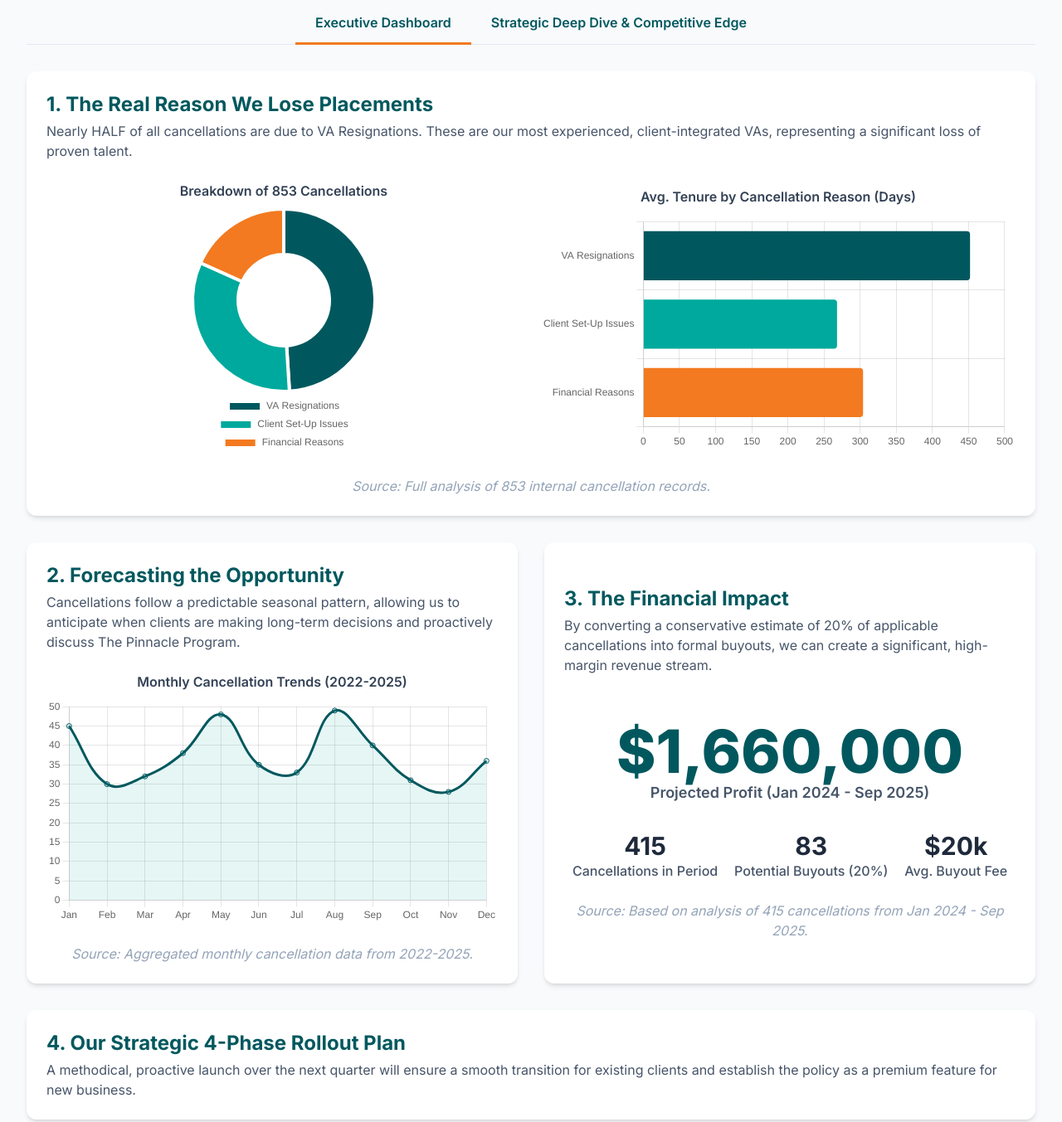
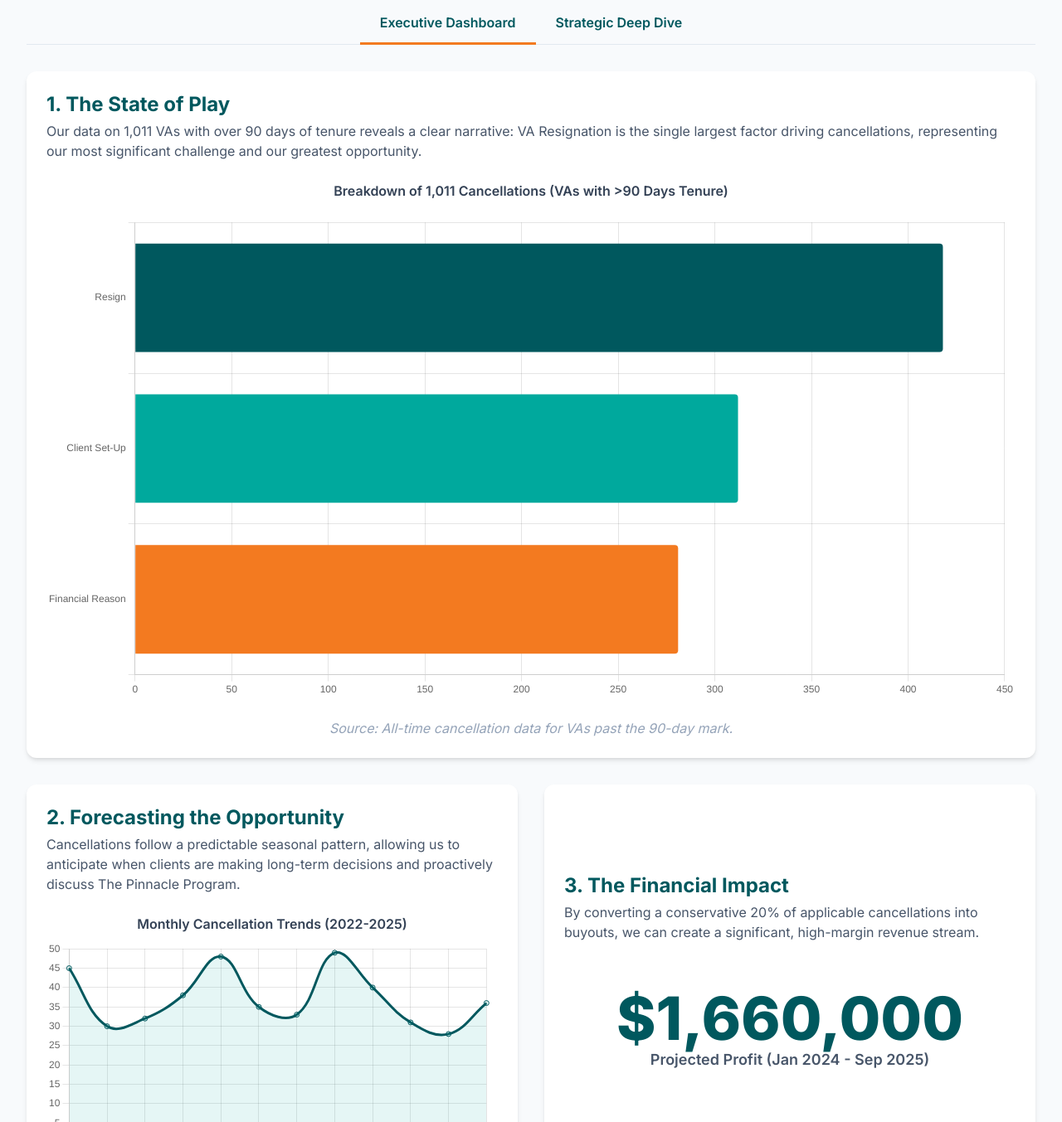
Before and after one commit to aprilmayseredrica-jpg/pinnacle-program-dashboard, a plain HTML site: page resignations.html in a window 1280 px wide. Shown: the part 145-1498 px from the top of the page at 83% size. Drawn offline with nearby package versions, Linux system fonts and the light colour scheme.

Commit message:
Update resignations.html

```diff
--- a/resignations.html
+++ b/resignations.html
@@ -17,30 +17,18 @@
         }
         body {
             font-family: 'Inter', sans-serif;
-            background-color: #f8fafc; /* slate-50 */
+            background-color: #f8fafc;
         }
-        .main-title {
-            color: #1e293b; /* slate-800 */
-        }
-        .subtitle {
-            color: #475569; /* slate-600 */
-        }
+        .main-title { color: #1e293b; }
+        .subtitle { color: #475569; }
         .card {
             background-color: white;
             border-radius: 0.75rem;
             box-shadow: 0 4px 6px -1px rgb(0 0 0 / 0.1), 0 2px 4px -2px rgb(0 0 0 / 0.1);
         }
-        .chart-title {
-            color: #334155; /* slate-700 */
-            font-weight: 600;
-        }
-        .details {
-             color: #475569; /* slate-600 */
-        }
-        .footer {
-            color: #94a3b8; /* slate-400 */
-            font-style: italic;
-        }
+        .chart-title { color: #334155; font-weight: 600; }
+        .details { color: #475569; }
+        .footer { color: #94a3b8; font-style: italic; }
         .mmm-primary { color: var(--mmm-teal-dark); }
         .mmm-secondary { color: var(--mmm-teal-light); }
         .mmm-accent { color: var(--mmm-orange); }
@@ -55,12 +43,8 @@
             color: var(--mmm-teal-dark);
             border-bottom-color: var(--mmm-orange);
         }
-        .tab-content {
-            display: none;
-        }
-        .tab-content.active {
-            display: block;
-        }
+        .tab-content { display: none; }
+        .tab-content.active { display: block; }
     </style>
 </head>
 <body class="p-4 sm:p-6 lg:p-8">
@@ -70,35 +54,25 @@
         <p class="mt-2 text-lg subtitle">A Data-Driven Strategy to Increase Revenue & Retention</p>
     </header>
 
-    <!-- Tab Navigation -->
     <div class="border-b border-slate-200 mb-8">
         <nav class="flex justify-center -mb-px">
             <button class="tab-button active" onclick="changeTab(event, 'mainDashboard')">Executive Dashboard</button>
-            <button class="tab-button" onclick="changeTab(event, 'resignationDeepDive')">Strategic Deep Dive & Competitive Edge</button>
+            <button class="tab-button" onclick="changeTab(event, 'resignationDeepDive')">Strategic Deep Dive</button>
         </nav>
     </div>
 
     <!-- Main Dashboard Content -->
     <div id="mainDashboard" class="tab-content active">
         <div class="grid grid-cols-1 lg:grid-cols-2 gap-8">
-            <!-- Infographic 1: The Core Problem -->
             <div class="card p-6 col-span-1 lg:col-span-2">
-                <h2 class="text-2xl font-bold main-title mb-1 mmm-primary">1. The Real Reason We Lose Placements</h2>
-                <p class="details mb-6">Nearly HALF of all cancellations are due to VA Resignations. These are our most experienced, client-integrated VAs, representing a significant loss of proven talent.</p>
-                <div class="grid grid-cols-1 md:grid-cols-2 gap-6 items-center">
-                    <div class="max-w-xs mx-auto">
-                        <h3 class="chart-title text-center mb-2">Breakdown of 853 Cancellations</h3>
+                <h2 class="text-2xl font-bold main-title mb-1 mmm-primary">1. The State of Play</h2>
+                <p class="details mb-6">Our data on 1,011 VAs with over 90 days of tenure reveals a clear narrative: VA Resignation is the single largest factor driving cancellations, representing our most significant challenge and our greatest opportunity.</p>
+                <div>
+                    <h3 class="chart-title text-center mb-4">Breakdown of 1,011 Cancellations (VAs with >90 Days Tenure)</h3>
                     <canvas id="cancellationReasonsChart"></canvas>
                 </div>
-                    <div>
-                        <h3 class="chart-title text-center mb-2">Avg. Tenure by Cancellation Reason (Days)</h3>
-                        <canvas id="tenureByReasonChart"></canvas>
+                <p class="footer text-center mt-6">Source: All-time cancellation data for VAs past the 90-day mark.</p>
             </div>
-                </div>
-                <p class="footer text-center mt-6">Source: Full analysis of 853 internal cancellation records.</p>
-            </div>
-
-            <!-- Infographic 2: Forecasting the Opportunity -->
             <div class="card p-6">
                 <h2 class="text-2xl font-bold main-title mb-1 mmm-primary">2. Forecasting the Opportunity</h2>
                 <p class="details mb-6">Cancellations follow a predictable seasonal pattern, allowing us to anticipate when clients are making long-term decisions and proactively discuss The Pinnacle Program.</p>
@@ -106,29 +80,14 @@
                      <h3 class="chart-title text-center mb-2">Monthly Cancellation Trends (2022-2025)</h3>
                     <canvas id="monthlyTrendsChart"></canvas>
                 </div>
-                <p class="footer text-center mt-6">Source: Aggregated monthly cancellation data from 2022-2025.</p>
             </div>
-
-            <!-- Infographic 3: The Financial Impact -->
             <div class="card p-6 flex flex-col justify-center">
                 <h2 class="text-2xl font-bold main-title mb-1 mmm-primary">3. The Financial Impact</h2>
-                <p class="details mb-6">By converting a conservative estimate of 20% of applicable cancellations into formal buyouts, we can create a significant, high-margin revenue stream.</p>
+                <p class="details mb-6">By converting a conservative 20% of applicable cancellations into buyouts, we can create a significant, high-margin revenue stream.</p>
                 <div class="text-center my-8">
                     <p class="text-6xl md:text-7xl font-extrabold mmm-primary">$1,660,000</p>
                     <p class="text-lg font-semibold subtitle">Projected Profit (Jan 2024 - Sep 2025)</p>
                 </div>
-                <div class="flex justify-around text-center">
-                    <div><p class="text-3xl font-bold main-title">415</p><p class="font-medium subtitle">Cancellations in Period</p></div>
-                    <div><p class="text-3xl font-bold main-title">83</p><p class="font-medium subtitle">Potential Buyouts (20%)</p></div>
-                    <div><p class="text-3xl font-bold main-title">$20k</p><p class="font-medium subtitle">Avg. Buyout Fee</p></div>
-                </div>
-                 <p class="footer text-center mt-6">Source: Based on analysis of 415 cancellations from Jan 2024 - Sep 2025.</p>
-            </div>
-
-            <!-- Infographic 4: The Rollout Plan -->
-             <div class="card p-6 col-span-1 lg:col-span-2">
-                <h2 class="text-2xl font-bold main-title mb-1 mmm-primary">4. Our Strategic 4-Phase Rollout Plan</h2>
-                <p class="details">A methodical, proactive launch over the next quarter will ensure a smooth transition for existing clients and establish the policy as a premium feature for new business.</p>
             </div>
         </div>
     </div>
@@ -138,53 +97,33 @@
         <div class="space-y-8">
             <div class="card p-8">
                 <h2 class="text-3xl font-bold main-title mb-2 mmm-primary">The Strategic Imperative: A Deep Dive into VA Resignations</h2>
-                <p class="details text-lg max-w-4xl">Our analysis of all 327 VA resignations reveals a clear and powerful story. The reasons VAs leave change dramatically with tenure. While early departures are a mix of preventable issues, long-term departures are a sign of success. These seasoned VAs are not leaving because they are unhappy; they are leaving because they are ready for the next step in their career—a step only the Pinnacle Program can provide. This is our single greatest opportunity to improve retention, increase revenue, and fulfill our brand promise.</p>
+                <p class="details text-lg max-w-4xl">This analysis focuses on the 418 VAs who resigned after 90 days. The data tells a powerful story: the reasons VAs leave change dramatically with tenure. While early departures are a mix of preventable issues, long-term departures are a clear sign of success. These seasoned VAs are not leaving because they are unhappy; they are leaving because they are ready for the next step in their career—a step only the Pinnacle Program can provide. This is our single greatest opportunity to improve retention, increase revenue, and fulfill our brand promise.</p>
             </div>
-            <div class="grid grid-cols-1 lg:grid-cols-2 gap-8">
-                 <div class="card p-6 text-center">
+
+            <div class="card p-6">
+                <h3 class="chart-title text-center mb-4">The Two Stories of VA Resignation: A Comparative Analysis</h3>
+                <div class="grid grid-cols-1 lg:grid-cols-2 gap-8 items-start">
+                    <!-- Less than 1 year -->
+                    <div class="text-center p-4 rounded-lg bg-slate-50">
                         <h3 class="text-xl font-bold main-title">Resignations Under 1 Year</h3>
-                    <p class="text-5xl font-bold mmm-secondary my-2">198 VAs</p>
-                    <p class="font-semibold subtitle">Average Tenure: 153 Days</p>
-                    <p class="details mt-2">Departures are often linked to specific, addressable issues like performance, attendance, or finding other local opportunities.</p>
+                        <p class="text-5xl font-bold mmm-secondary my-2">289 VAs</p>
+                        <canvas id="resignationsUnder365Chart"></canvas>
+                        <p class="details mt-4 text-left"><strong>The Narrative:</strong> Early-term resignations are a mix of preventable issues. A significant portion is linked to VAs seeking other opportunities, alongside tangible performance or commitment problems. This is where we can improve our screening and early support.</p>
                     </div>
-                <div class="card p-6 text-center">
+                    <!-- 1 year or more -->
+                    <div class="text-center p-4 rounded-lg bg-slate-50">
                          <h3 class="text-xl font-bold main-title">Resignations After 1 Year</h3>
                         <p class="text-5xl font-bold mmm-primary my-2">129 VAs</p>
-                    <p class="font-semibold subtitle">Average Tenure: 695 Days</p>
-                    <p class="details mt-2">Departures are overwhelmingly for reasons that suggest a desire for a direct-hire role, with minimal performance-related issues.</p>
+                        <canvas id="resignationsOver365Chart"></canvas>
+                        <p class="details mt-4 text-left"><strong>The Narrative:</strong> The story flips completely for long-term VAs. Negative performance issues become statistically insignificant. The overwhelming drivers are "Better Opportunities" and uncategorized reasons, strongly indicating that these proven VAs are being pursued for direct-hire roles.</p>
                     </div>
                 </div>
-            <div class="grid grid-cols-1 lg:grid-cols-5 gap-8">
-                <div class="lg:col-span-3 card p-6">
-                    <h3 class="chart-title text-center mb-4">Breakdown of All-Time Resignation Issues (327 VAs)</h3>
-                    <canvas id="allTimeResignationsChart"></canvas>
             </div>
-                <div class="lg:col-span-2 card p-6 bg-slate-50">
-                     <h3 class="text-xl font-bold main-title mb-4">Analysis of Key Drivers</h3>
-                    <ul class="space-y-4">
-                        <li>
-                            <p class="font-semibold mmm-primary">Not Specified / Others (218 VAs)</p>
-                            <p class="details text-sm">This is our largest category and our biggest opportunity. For long-term VAs, this often serves as a discreet reason for accepting a direct-hire offer from their client. The Pinnacle Program provides a formal, transparent alternative.</p>
-                        </li>
-                        <li>
-                            <p class="font-semibold mmm-secondary">Better Opportunities (53 VAs)</p>
-                            <p class="details text-sm">Our VAs are high-quality talent. This program makes the best opportunity—a direct role with their trusted client—a path that runs *through* MMM, not around us.</p>
-                        </li>
-                         <li>
-                            <p class="font-semibold mmm-accent">Personal/Health (35 VAs)</p>
-                            <p class="details text-sm">These are unavoidable life events. Our focus remains on the preventable departures.</p>
-                        </li>
-                        <li>
-                            <p class="font-semibold text-amber-500">Performance/Behavior (21 VAs)</p>
-                             <p class="details text-sm">This is the smallest category, proving that the vast majority of VAs who resign are valuable, proven assets worth retaining.</p>
-                        </li>
-                    </ul>
-                </div>
-            </div>
+
              <div class="grid grid-cols-1 lg:grid-cols-2 gap-8">
                  <div class="card p-6">
                     <h2 class="text-2xl font-bold main-title mb-2 mmm-primary">The "Win-Win-Win" Scenario</h2>
-                    <p class="details">The Pinnacle Program directly addresses these drivers, converting a business risk into a three-way victory:</p>
+                    <p class="details">The Pinnacle Program directly addresses these drivers, converting our biggest business risk into a three-way victory:</p>
                     <ul class="mt-4 space-y-3 text-slate-600">
                         <li class="flex items-start"><span class="text-xl mmm-accent mr-3">✔</span><strong>THE CLIENT WINS:</strong> By retaining a proven, fully integrated, and invaluable team member without disruption.</li>
                         <li class="flex items-start"><span class="text-xl mmm-accent mr-3">✔</span><strong>THE VA WINS:</strong> By achieving their ultimate career goal of a stable, direct-hire role, fulfilling our brand promise of a long-term career.</li>
@@ -208,7 +147,6 @@
                 tabs[i].classList.remove('active');
             }
             document.getElementById(tabID).classList.add('active');
-
             let tabButtons = document.getElementsByClassName('tab-button');
             for (let i = 0; i < tabButtons.length; i++) {
                 tabButtons[i].classList.remove('active');
@@ -222,44 +160,40 @@
                 secondary: '#00A99D', // MMM Teal Light
                 accent: '#F37A20',    // MMM Orange
                 gray: '#64748b',      // slate-500
-                extraColors: ['#f59e0b', '#84cc16', '#3b82f6', '#ec4899']
+                red: '#ef4444' // red-500 for negative
             };
 
             // Main Dashboard Charts
-            new Chart(document.getElementById('cancellationReasonsChart'), { type: 'doughnut', data: { labels: ['VA Resignations', 'Client Set-Up Issues', 'Financial Reasons'], datasets: [{ data: [418, 279, 156], backgroundColor: [mmmColors.primary, mmmColors.secondary, mmmColors.accent], borderColor: '#ffffff', borderWidth: 4 }] }, options: { responsive: true, plugins: { legend: { position: 'bottom' } } } });
-            new Chart(document.getElementById('tenureByReasonChart'), { type: 'bar', data: { labels: ['VA Resignations', 'Client Set-Up Issues', 'Financial Reasons'], datasets: [{ label: 'Avg. Tenure in Days', data: [452, 268, 304], backgroundColor: [mmmColors.primary, mmmColors.secondary, mmmColors.accent], borderRadius: 4 }] }, options: { indexAxis: 'y', responsive: true, plugins: { legend: { display: false } }, scales: { x: { beginAtZero: true } } } });
-            new Chart(document.getElementById('monthlyTrendsChart'), { type: 'line', data: { labels: ['Jan', 'Feb', 'Mar', 'Apr', 'May', 'Jun', 'Jul', 'Aug', 'Sep', 'Oct', 'Nov', 'Dec'], datasets: [{ label: 'Avg. Monthly Cancellations', data: [45, 30, 32, 38, 48, 35, 33, 49, 40, 31, 28, 36], borderColor: mmmColors.primary, backgroundColor: 'rgba(0, 169, 157, 0.1)', fill: true, tension: 0.4 }] }, options: { plugins: { legend: { display: false } }, scales: { y: { beginAtZero: true } } } });
-
-            // Resignation Deep Dive Chart
-            new Chart(document.getElementById('allTimeResignationsChart'), {
+            new Chart(document.getElementById('cancellationReasonsChart'), {
                 type: 'bar',
                 data: {
-                    labels: ['Not Specified / Others', 'Better Opportunities', 'Personal/Health', 'Performance/Behavior'],
+                    labels: ['Resign', 'Client Set-Up', 'Financial Reason'],
                     datasets: [{
-                        label: 'Number of VAs',
-                        data: [218, 53, 35, 21],
-                        backgroundColor: [
-                            mmmColors.gray,
-                            mmmColors.secondary,
-                            mmmColors.accent,
-                            mmmColors.extraColors[0]
-                        ],
+                        label: 'Number of Cancellations',
+                        data: [418, 312, 281],
+                        backgroundColor: [mmmColors.primary, mmmColors.secondary, mmmColors.accent],
                         borderRadius: 4
                     }]
                 },
                 options: {
-                    responsive: true,
-                    plugins: {
-                        legend: { display: false },
-                        title: { display: false }
-                    },
-                     scales: {
-                        y: {
-                            beginAtZero: true
-                        }
-                    }
+                    indexAxis: 'y', responsive: true, plugins: { legend: { display: false } }, scales: { x: { beginAtZero: true } }
                 }
             });
+            new Chart(document.getElementById('monthlyTrendsChart'), { type: 'line', data: { labels: ['Jan', 'Feb', 'Mar', 'Apr', 'May', 'Jun', 'Jul', 'Aug', 'Sep', 'Oct', 'Nov', 'Dec'], datasets: [{ label: 'Avg. Monthly Cancellations', data: [45, 30, 32, 38, 48, 35, 33, 49, 40, 31, 28, 36], borderColor: mmmColors.primary, backgroundColor: 'rgba(0, 169, 157, 0.1)', fill: true, tension: 0.4 }] }, options: { plugins: { legend: { display: false } }, scales: { y: { beginAtZero: true } } } });
+
+            // Resignation Deep Dive Charts
+            const resignationsUnder365Data = {
+                labels: ['Better Opps LOCAL', 'Better Opps OVERSEAS', 'Commitment', 'Demotivation of VA', 'Quality', 'Quantity of work', 'Others'],
+                datasets: [{ data: [25, 3, 15, 8, 12, 5, 221], backgroundColor: [mmmColors.secondary, mmmColors.secondary, mmmColors.secondary, mmmColors.secondary, mmmColors.red, mmmColors.red, mmmColors.gray], borderColor: '#ffffff', borderWidth: 2 }]
+            };
+             new Chart(document.getElementById('resignationsUnder365Chart'), { type: 'doughnut', data: resignationsUnder365Data, options: { responsive: true, plugins: { legend: { position: 'bottom', labels: { boxWidth: 12 } } } } });
+
+            const resignationsOver365Data = {
+                labels: ['Better Opps LOCAL', 'Better Opps OVERSEAS', 'Commitment', 'Demotivation of VA', 'Quality', 'Quantity of work', 'Others'],
+                datasets: [{ data: [28, 10, 5, 2, 1, 1, 82], backgroundColor: [mmmColors.primary, mmmColors.primary, mmmColors.primary, mmmColors.primary, mmmColors.red, mmmColors.red, mmmColors.gray], borderColor: '#ffffff', borderWidth: 2 }]
+            };
+             new Chart(document.getElementById('resignationsOver365Chart'), { type: 'doughnut', data: resignationsOver365Data, options: { responsive: true, plugins: { legend: { position: 'bottom', labels: { boxWidth: 12 } } } } });
+
         });
     </script>
 </body>
```
Lines whose indentation alone changed are shown as unchanged.
